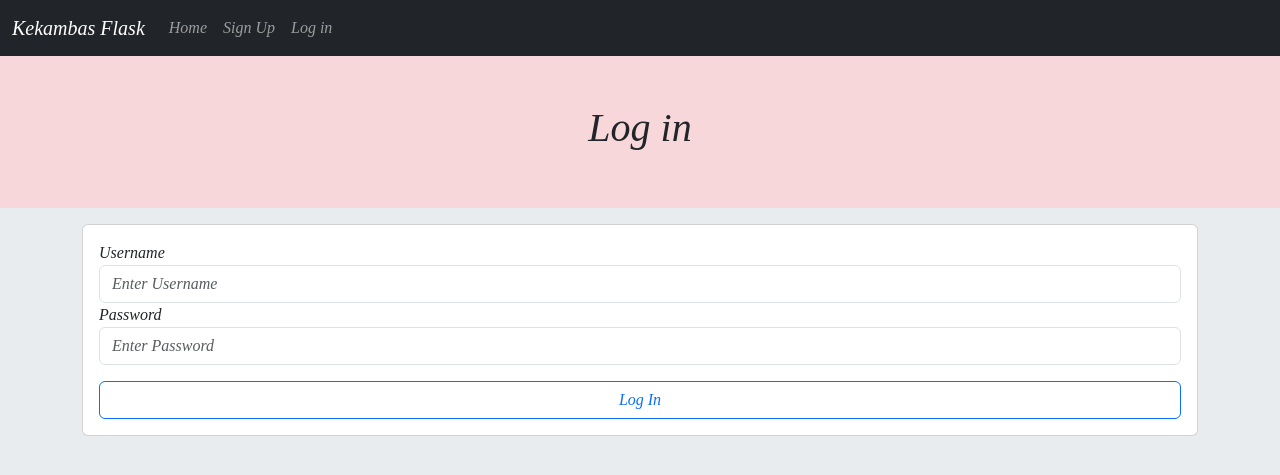
After one commit to TopGameDev/CT-Week6-Day1-Inclass, a Flask app: page /login in a window 1280 px wide. The commit adds this page. Shown: the top 475 px of the page. Run offline with Flask 3, Linux system fonts and the light colour scheme.

Commit message:
Add Login to App

```diff
--- a/app/forms.py
+++ b/app/forms.py
@@ -18,3 +18,9 @@ class PostForm(FlaskForm):
     body = TextAreaField('Body', validators=[InputRequired()])
     image_url = StringField('Image URL')
     submit = SubmitField('Create Post')
+
+
+class LoginForm(FlaskForm):
+    username = StringField('Username', validators=[InputRequired()])
+    password = PasswordField('Password', validators=[InputRequired()])
+    submit = SubmitField('Log In')
--- a/app/routes.py
+++ b/app/routes.py
@@ -1,6 +1,6 @@
 from app import app, db
 from flask import render_template, redirect, url_for
-from app.forms import SignUpForm, PostForm
+from app.forms import SignUpForm, PostForm, LoginForm
 from app.models import User, Post
 from flask_login import login_user, logout_user
 
@@ -73,3 +73,21 @@ def create_post():
 def logout():
     logout_user()
     return redirect(url_for('index'))
+
+@app.route('/login', methods=['GET', "POST"])
+def login():
+    form = LoginForm()
+    if form.validate_on_submit():
+        username = form.username.data
+        password = form.password.data
+        print(username, password)
+        # Query the User table for a user with that username
+        user = db.session.execute(db.select(User).where(User.username==username)).scalar()
+        # If we have a user AND the password is correct for that user
+        if user is not None and user.check_password(password):
+            # log the user in via login_user function
+            login_user(user)
+            return redirect(url_for('index'))
+
+
+    return render_template('login.html', form=form)
--- a/app/templates/index.html
+++ b/app/templates/index.html
@@ -13,6 +13,7 @@
 
     {% block content %}
         <div class="col-12">
+          {% if current_user.is_authenticated %}
             {% for post in posts %}
             <div class="card my-3 bg-primary-subtle border-danger-subtle">
                 <div class="row g-0">
@@ -30,5 +31,6 @@
                 </div>
             </div>
             {% endfor %}
+            {% endif %}
         </div>
     {% endblock content %}
--- /dev/null
+++ b/app/templates/login.html
@@ -0,0 +1,28 @@
+{% extends 'base.html' %}
+
+{% block title %} Log in {% endblock title %}
+
+{% block header %}
+    <h1>Log in</h1>
+{% endblock header %}
+
+{% block content %}
+<div class="col">
+    <div class="card mt-3">
+        <div class="card-body">
+            <form action="" method="post">
+                {{ form.csrf_token }}
+
+                {{form.username.label}}
+                {{form.username(class='form-control', placeholder='Enter Username')}}
+
+                {{form.password.label}}
+                {{form.password(class='form-control', placeholder='Enter Password')}}
+
+                {{form.submit(class='btn btn-outline-primary w-100 mt-3')}}
+            </form>
+        </div>
+    </div>
+</div>
+
+{% endblock content %}
--- a/app/templates/nav.html
+++ b/app/templates/nav.html
@@ -12,7 +12,7 @@
             <a class="nav-link" href="{{ url_for('logout')}}">Log Out</a>
             {% else %}
             <a class="nav-link" href="{{ url_for('signup') }}">Sign Up</a>
-            <a class="nav-link" href="#">Log in</a>
+            <a class="nav-link" href="{{ url_for('login')}}">Log in</a>
             {% endif %}
         </ul>
       </div>
```
